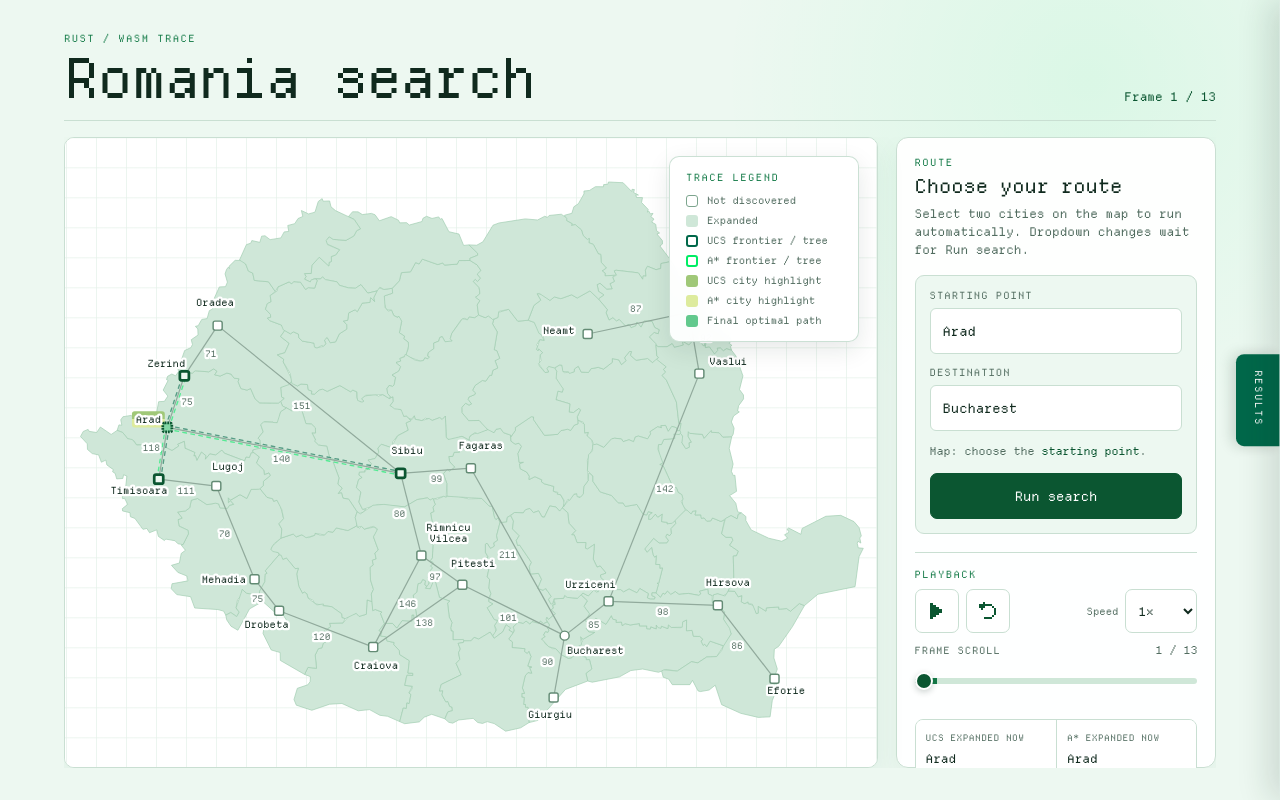
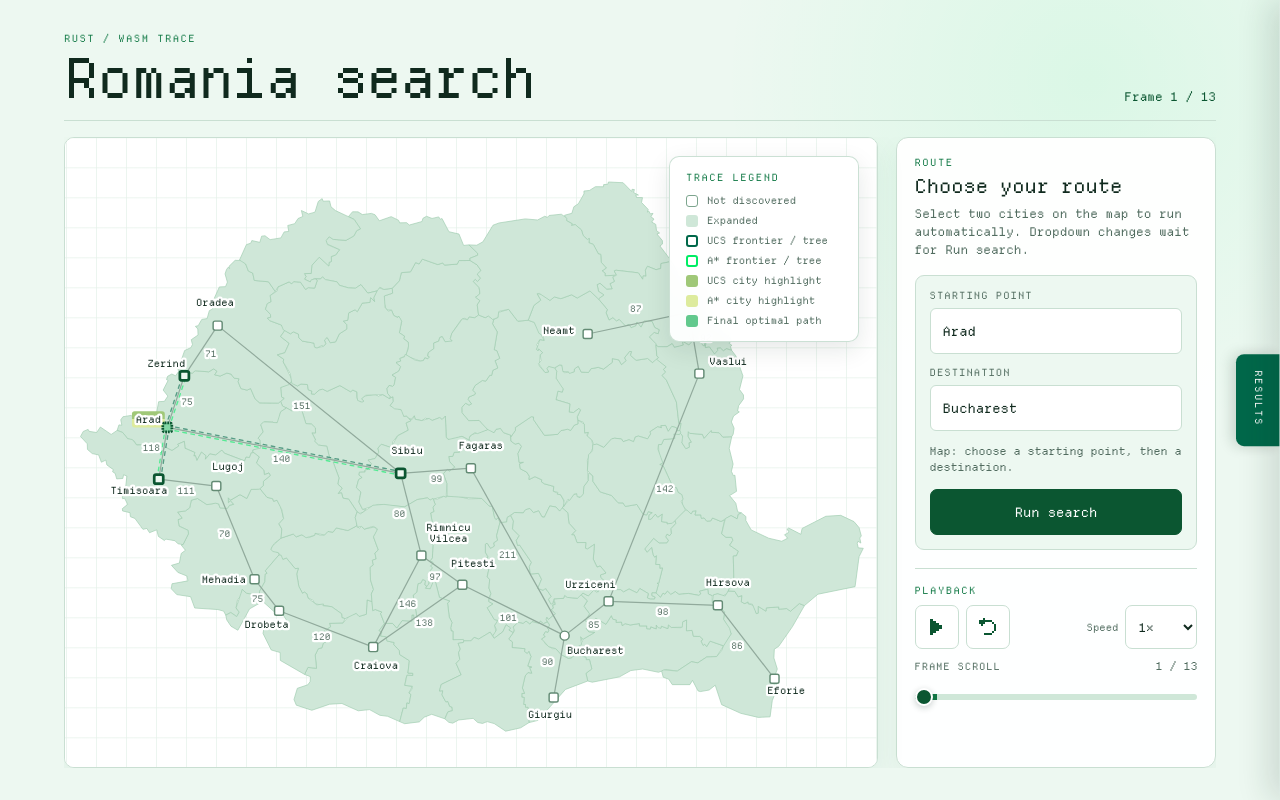
Before and after one commit to Potaeeatsthis/kmitl-romania-map, a Next.js app: page / in a window 1280 px wide. Built offline with nearby package versions, Linux system fonts and the light colour scheme.

Commit message:
FEAT: Improve Benchmark Results and Route Card
Add expansion and native speed rings with microsecond results. Use the Departure Mono cross for the results drawer. Remove the current-expanded boxes and keep one stable map instruction. Add tests for the benchmark display and close control.

```diff
--- a/components/benchmark/BenchmarkCharts.module.css
+++ b/components/benchmark/BenchmarkCharts.module.css
@@ -97,6 +97,26 @@
 
 }
 
+.ringGrid {
+  display: grid;
+  grid-template-columns: repeat(2, minmax(0, 1fr));
+  gap: 20px;
+  width: 100%;
+}
+
+.ringMetric {
+  min-width: 0;
+}
+
+.ringKicker {
+  display: block;
+  min-height: 2.6em;
+  color: var(--muted);
+  font-size: 10px;
+  line-height: 1.3;
+  letter-spacing: 0.08em;
+}
+
 .heroRingWrap {
 
   display: flex;
@@ -147,6 +167,13 @@
 
 }
 
+.heroRingUnit {
+  fill: var(--muted);
+  font-size: 12px;
+  font-weight: 500;
+  letter-spacing: 0.04em;
+}
+
 .heroDelta {
 
   margin: 0;
@@ -166,6 +193,13 @@
   color: var(--ink);
   font-size: 12.5px;
   font-variant-numeric: tabular-nums;
+}
+
+.speedRoute {
+  margin: 4px 0 0;
+  color: var(--muted);
+  font-size: 10.5px;
+  line-height: 1.4;
 }
 
 .heroMethod {
--- a/components/benchmark/BenchmarkCharts.tsx
+++ b/components/benchmark/BenchmarkCharts.tsx
@@ -90,6 +90,8 @@ export default function BenchmarkCharts() {
 
   const allUcs = benchmark.all_pairs.results.find((result) => result.algorithm === "ucs");
   const allAstar = benchmark.all_pairs.results.find((result) => result.algorithm === "astar");
+  const sampleUcs = benchmark.sample_route.results.find((result) => result.algorithm === "ucs");
+  const sampleAstar = benchmark.sample_route.results.find((result) => result.algorithm === "astar");
   const startName = romaniaGraph.cities[startCity]?.name ?? "Unknown city";
   const destinationName = romaniaGraph.cities[destinationCity]?.name ?? "Unknown city";
 
@@ -120,6 +122,9 @@ export default function BenchmarkCharts() {
       </div>
 
       <div className={styles.hero}>
+        <div className={styles.ringGrid}>
+          <div className={styles.ringMetric}>
+            <span className={styles.ringKicker}>SELECTED ROUTE</span>
             <div className={styles.heroRingWrap}>
               <HeroRing
                 percent={Math.min(Math.abs(selectedExpansionPercent ?? 0), 100)}
@@ -137,6 +142,44 @@ export default function BenchmarkCharts() {
                 {routeData.astar.expanded.toLocaleString("en-US")} expansions
               </p>
             )}
+          </div>
+
+          {sampleUcs && sampleAstar && (
+            <div className={styles.ringMetric}>
+              <span className={styles.ringKicker}>NATIVE SPEED SAMPLE</span>
+              <div className={styles.heroRingWrap}>
+                <HeroRing
+                  percent={Math.min(
+                    Math.abs(benchmark.sample_route.comparison.runtime_reduction_percent),
+                    100,
+                  )}
+                  value={sampleAstar.median_runtime_us.toFixed(3)}
+                  unit="µs"
+                  label={
+                    "A* median runtime " +
+                    sampleAstar.median_runtime_us.toFixed(3) +
+                    " microseconds; " +
+                    benchmark.sample_route.comparison.runtime_reduction_percent +
+                    "% faster than UCS on " +
+                    benchmark.sample_route.start.name +
+                    " to " +
+                    benchmark.sample_route.goal.name
+                  }
+                  isWorse={benchmark.sample_route.comparison.runtime_reduction_percent < 0}
+                />
+              </div>
+
+              <p className={styles.heroDelta}>A* median runtime</p>
+              <p className={styles.heroComparison}>
+                UCS {sampleUcs.median_runtime_us.toFixed(3)} → A*{" "}
+                {sampleAstar.median_runtime_us.toFixed(3)} µs
+              </p>
+              <p className={styles.speedRoute}>
+                {benchmark.sample_route.start.name} → {benchmark.sample_route.goal.name}
+              </p>
+            </div>
+          )}
+        </div>
 
         <p className={styles.heroMethod}>
           All {benchmark.all_pairs.route_count.toLocaleString("en-US")} pairs:{" "}
@@ -193,11 +236,13 @@ export default function BenchmarkCharts() {
 function HeroRing({
   percent,
   value,
+  unit,
   label,
   isWorse,
 }: {
   percent: number;
   value: string;
+  unit?: string;
   label: string;
   isWorse: boolean;
 }) {
@@ -236,6 +281,16 @@ function HeroRing({
         strokeLinecap="round"
         transform={`rotate(-90 ${size / 2} ${size / 2})`}
       />
+      {unit ? (
+        <>
+          <text className={styles.heroRingLabel} x="50%" y="48%" textAnchor="middle">
+            {value}
+          </text>
+          <text className={styles.heroRingUnit} x="50%" y="65%" textAnchor="middle">
+            {unit}
+          </text>
+        </>
+      ) : (
         <text
           className={styles.heroRingLabel}
           x="50%"
@@ -245,6 +300,7 @@ function HeroRing({
         >
           {value}
         </text>
+      )}
     </svg>
   );
 }
--- a/components/benchmark/BenchmarkPanel.module.css
+++ b/components/benchmark/BenchmarkPanel.module.css
@@ -86,9 +86,11 @@
   color: #0b5631;
 }
 
-.closeIcon {
-  width: 16px;
-  height: 16px;
+.closeGlyph {
+  font-family: "Departure Mono", "Courier New", monospace;
+  font-weight: 400;
+  font-size: 19px;
+  line-height: 1;
 }
 
 .tab:focus-visible,
--- a/components/benchmark/BenchmarkPanel.tsx
+++ b/components/benchmark/BenchmarkPanel.tsx
@@ -63,15 +63,7 @@ export default function BenchmarkPanel() {
             onClick={() => setOpen(false)}
             aria-label="Close benchmark results"
           >
-            <svg
-              className={styles.closeIcon}
-              viewBox="0 0 16 16"
-              aria-hidden="true"
-              focusable="false"
-              shapeRendering="crispEdges"
-            >
-              <path d="M2 2h3v3h2v2H5v2H2v3h3V9h2V7h2v2h2v3h3V9h-3V7H9V5h2V2H8v3H6V2Z" fill="currentColor" />
-            </svg>
+            <span className={styles.closeGlyph} aria-hidden="true">╳</span>
           </button>
         </div>
         <div className={styles.drawerBody}>
--- a/components/sample/SampleGraphDemo.module.css
+++ b/components/sample/SampleGraphDemo.module.css
@@ -438,10 +438,6 @@
   line-height: 1.45;
 }
 
-.mapHint strong {
-  color: var(--green-dark);
-  font-weight: 400;
-}
 
 .runButton {
   min-height: 46px;
@@ -636,47 +632,6 @@
   opacity: 0.45;
 }
 
-.currentGrid {
-  display: grid;
-  grid-template-columns: 1fr 1fr;
-  margin-top: 16px;
-  overflow: hidden;
-  flex: 0 0 auto;
-  border: 1px solid var(--line);
-  border-radius: 8px;
-}
-
-.currentGrid div {
-  min-width: 0;
-  padding: 12px 10px;
-  background: var(--surface);
-}
-
-.currentGrid div + div {
-  border-left: 1px solid var(--line);
-}
-
-.currentGrid span {
-  display: block;
-  margin-bottom: 6px;
-  color: var(--muted);
-  font-size: 9px;
-  line-height: 1.35;
-  letter-spacing: 0.05em;
-  text-transform: uppercase;
-}
-
-.currentGrid strong {
-  display: block;
-  overflow: hidden;
-  color: var(--ink);
-  font-size: 12px;
-  font-weight: 400;
-  line-height: 1.3;
-  text-overflow: ellipsis;
-  white-space: nowrap;
-}
-
 @media (max-width: 1050px) {
   .content {
     grid-template-columns: minmax(0, 2fr) minmax(300px, 1fr);
--- a/components/sample/SampleGraphDemo.tsx
+++ b/components/sample/SampleGraphDemo.tsx
@@ -378,7 +378,7 @@ export default function SampleGraphDemo() {
               onSelect={(cityId) => setCity("destination", cityId)}
             />
             <p className={styles.mapHint}>
-              Map: choose the <strong>{selecting === "start" ? "starting point" : "destination to run the search"}</strong>.
+              Map: choose a starting point, then a destination.
             </p>
             <button className={styles.runButton} type="button" onClick={() => void run()} disabled={isLoading}>
               {isLoading ? "Running Rust…" : "Run search"}
@@ -441,10 +441,6 @@ export default function SampleGraphDemo() {
             </label>
           </div>
 
-          <div className={styles.currentGrid}>
-            <Metric label="UCS expanded now" value={ucsFrame ? romaniaGraph.cities[ucsFrame.expanded_city].name : "—"} />
-            <Metric label="A* expanded now" value={astarFrame ? romaniaGraph.cities[astarFrame.expanded_city].name : "—"} />
-          </div>
         </aside>
       </section>
     </main>
@@ -597,10 +593,6 @@ function ReplayIcon() {
   );
 }
 
-function Metric({ label, value }: { label: string; value: string | number }) {
-  return <div><span>{label}</span><strong>{value}</strong></div>;
-}
-
 function Legend({ className, label }: { className: string; label: string }) {
   return <div className={styles.legendRow}><span className={className} />{label}</div>;
 }
```
Also changed, not shown: 1 other file (tests, documents, lock files or other folders). Lines whose indentation alone changed are shown as unchanged.
